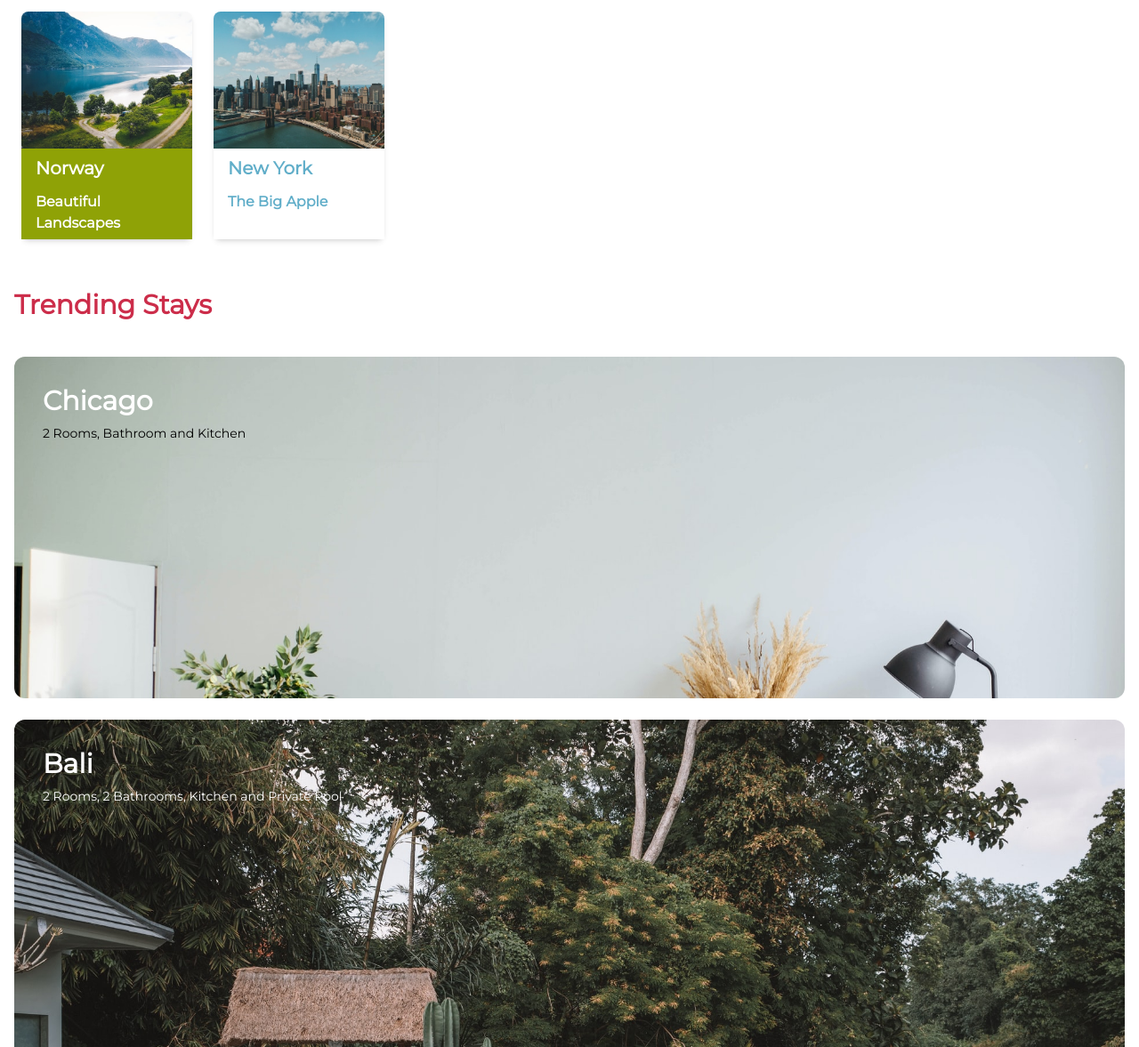
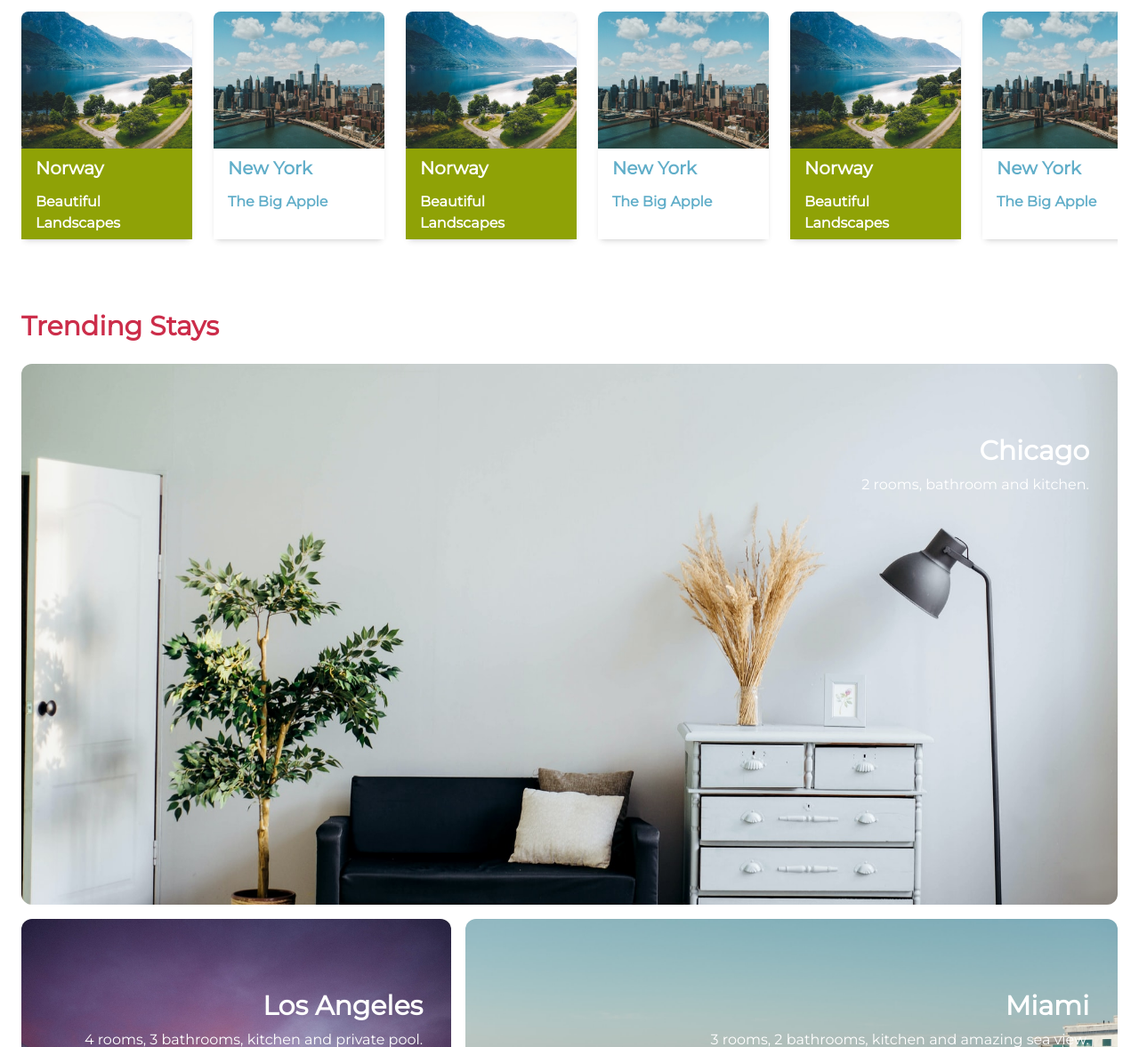
Before and after one commit to fabriciobencomo/TravelPage, a website: page public/index.html in a window 1280 px wide. Shown: the part 543-1720 px from the top of the page at 89% size. Drawn offline with Linux system fonts and the light colour scheme.

Commit message:
responsive trending stays

```diff
--- a/public/index.html
+++ b/public/index.html
@@ -45,20 +45,80 @@
                         <p class="text-tertiary text-md font-semibold px-4 py-1">The Big Apple</p>
                     </div>
                 </div>
+                <div class="card">
+                    <div class="w-full h-3/5 rounded-t-lg bg-norway bg-cover"></div>
+                    <div class="bg-secondary w-full h-2/5">
+                        <p class="text-white text-xl font-bold px-4 py-2">Norway</p>
+                        <p class="text-white text-md font-semibold px-4 py-1">Beautiful Landscapes</p>
+                    </div>
+                </div>
+                <div class="card">
+                    <div class="w-full h-3/5 rounded-t-lg bg-new_york bg-cover"></div>
+                    <div class="bg-white w-full h-2/5">
+                        <p class="text-tertiary text-xl font-bold px-4 py-2">New York</p>
+                        <p class="text-tertiary text-md font-semibold px-4 py-1">The Big Apple</p>
+                    </div>
+                </div>
+                <div class="card">
+                    <div class="w-full h-3/5 rounded-t-lg bg-norway bg-cover"></div>
+                    <div class="bg-secondary w-full h-2/5">
+                        <p class="text-white text-xl font-bold px-4 py-2">Norway</p>
+                        <p class="text-white text-md font-semibold px-4 py-1">Beautiful Landscapes</p>
+                    </div>
+                </div>
+                <div class="card">
+                    <div class="w-full h-3/5 rounded-t-lg bg-new_york bg-cover"></div>
+                    <div class="bg-white w-full h-2/5">
+                        <p class="text-tertiary text-xl font-bold px-4 py-2">New York</p>
+                        <p class="text-tertiary text-md font-semibold px-4 py-1">The Big Apple</p>
+                    </div>
+                </div>
+                <div class="card">
+                    <div class="w-full h-3/5 rounded-t-lg bg-norway bg-cover"></div>
+                    <div class="bg-secondary w-full h-2/5">
+                        <p class="text-white text-xl font-bold px-4 py-2">Norway</p>
+                        <p class="text-white text-md font-semibold px-4 py-1">Beautiful Landscapes</p>
+                    </div>
+                </div>
+                <div class="card">
+                    <div class="w-full h-3/5 rounded-t-lg bg-new_york bg-cover"></div>
+                    <div class="bg-white w-full h-2/5">
+                        <p class="text-tertiary text-xl font-bold px-4 py-2">New York</p>
+                        <p class="text-tertiary text-md font-semibold px-4 py-1">The Big Apple</p>
+                    </div>
+                </div>
             </div>
         </div>
-        <div id="trending_stays" class="px-4 h-full w-full">
-            <p class="text-3xl font-semibold text-primary pb-10 items-start">Trending Stays</p>
-            <div class="w-full h-full flex flex-col space-y-6 items-center justify-center">
-                <div class="w-full h-96 bg-chicago bg-cover rounded-xl">
+        <div id="trending_tays" class="p-6 h-full w-full">
+            <p class="text-3xl text-primary font-semibold">Trending Stays</p>
+            <div class="w-full h-full flex flex-col space-y-4 items-center justify-center mt-6">
+                <div class="w-full h-96 bg-chicago bg-cover rounded-xl lg:h-[38rem] lg:text-right lg:bg-center lg:pt-12">
                     <p class="card-title">Chicago</p>
-                    <p class="text-black text-sm px-8 mr-24">2 Rooms, Bathroom and Kitchen</p>
+                    <p class="text-sm pl-8 text-white mr-24 lg:mr-8 lg:text-base">
+                        2 rooms, bathroom and kitchen.
+                    </p>
                 </div>
-                <div class="w-full h-96 bg-bali bg-cover rounded-xl">
+            <div class="w-full h-full grid grid-cols-1 lg:grid-cols-5 lg:grid-rows-2 lg:place-items-center lg:place-content-stretch gap-4">
+                <div class="w-full h-96 bg-LA bg-cover rounded-xl lg:row-span-2 lg:col-span-2 lg:h-[49rem] lg:text-right lg:bg-center lg:pt-12">
+                    <p class="card-title">Los Angeles</p>
+                    <p class="text-sm pl-8 text-white mr-24 lg:mr-8 lg:text-base">
+                    4 rooms, 3 bathrooms, kitchen and private pool.
+                    </p>
+                </div>
+                <div class="w-full h-96 bg-miami bg-cover rounded-xl lg:row-span-1 lg:col-span-3 lg:text-right lg:bg-center lg:pt-12">
+                    <p class="card-title">Miami</p>
+                    <p class="text-sm pl-8 text-white mr-24 lg:mr-8 lg:text-base">
+                    3 rooms, 2 bathrooms, kitchen and amazing sea view.
+                    </p>
+                </div>
+                <div class="w-full h-96 bg-bali bg-cover rounded-xl lg:row-span-1 lg:col-span-3 lg:text-right lg:bg-center lg:pt-12">
                     <p class="card-title">Bali</p>
-                    <p class="text-white text-sm px-8 mr-24">2 Rooms, 2 Bathrooms, Kitchen and Private Pool</p>
+                    <p class="text-sm pl-8 text-white mr-24 lg:mr-8 lg:text-base">
+                    2 rooms, 2 bathrooms, kitchen and private pool.
+                    </p>
                 </div>
             </div>
+        </div>
         </div>
         <div id="faqs" class="w-full h-full pb-10">
             <div class="w-full h-full px-6 flex flex-col space-y-6 ">
```
Also changed, not shown: public/css/tailwind.css.
